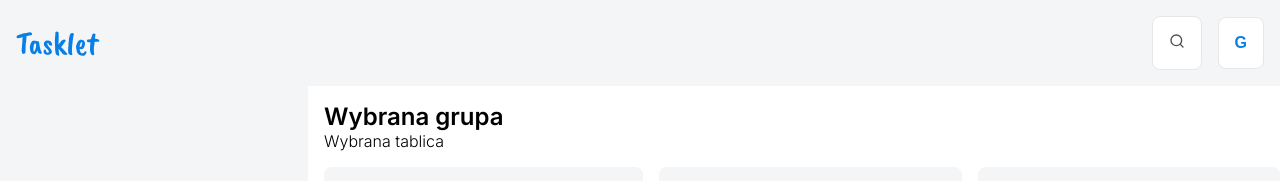
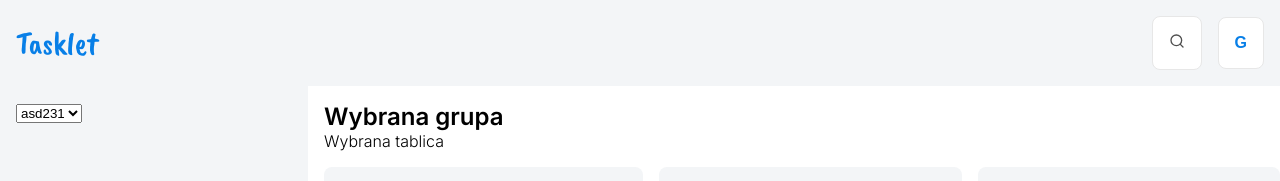
Before and after one commit to Trybuu/tasklet, a React (Vite) app: page / in a window 1280 px wide. Shown: the top 181 px of the page. Built offline with nearby package versions, Linux system fonts and the light colour scheme.

Commit message:
side bar active group prop

```diff
--- a/src/App.tsx
+++ b/src/App.tsx
@@ -2,6 +2,7 @@ import styled from 'styled-components'
 import Header from './components/Header/Header'
 import { Sidebar } from './components/Sidebar'
 import { Board } from './components/Board'
+import { useState } from 'react'
 
 const Main = styled.main`
   display: grid;
@@ -12,11 +13,63 @@ const Main = styled.main`
   width: 100vw;
 `
 
+export interface Task {
+  id: string
+  title: string
+  description: string
+  icon: string
+  status: 'planned' | 'in-progress' | 'completed'
+  priority: 'niski' | 'normalny' | 'wysoki'
+  createdAt: number
+}
+
+interface Board {
+  boardId: string
+  boardName: string
+  boardIcon: string
+  tasks: Task[]
+}
+
+interface Group {
+  groupId: string
+  groupName: string
+  groupIcon: string
+  boards: Board[]
+}
+
+const data: Group[] = [
+  {
+    groupId: 'asd231',
+    groupName: 'Przyjęcie urodzinowe',
+    groupIcon: '🎉',
+    boards: [
+      {
+        boardId: 'asfdu2390',
+        boardName: 'Plan dzienny',
+        boardIcon: '✅',
+        tasks: [
+          {
+            id: 'asodjbfiasd7yf9238',
+            title: 'Wynieść śmieci',
+            description: 'Żona mi każe...',
+            icon: '🚮',
+            status: 'planned',
+            priority: 'niski',
+            createdAt: new Date().getTime(),
+          },
+        ],
+      },
+    ],
+  },
+]
+
 const App: React.FC = () => {
+  const [activeGroup, setActiveGroup] = useState<string>('asd231')
+
   return (
     <Main>
       <Header />
-      <Sidebar />
+      <Sidebar activeGroup={activeGroup} />
       <Board />
     </Main>
   )
--- a/src/components/Board/Board.tsx
+++ b/src/components/Board/Board.tsx
@@ -7,7 +7,7 @@ const StyledBoard = styled.section`
 `
 
 export interface Task {
-  id: number
+  id: string
   title: string
   description: string
   icon: string
@@ -18,7 +18,7 @@ export interface Task {
 
 const tasks: Task[] = [
   {
-    id: 0,
+    id: 'adshaosdf',
     title: 'Wynieść śmieci',
     description: 'Żona mi każe...',
     icon: '🚮',
@@ -27,7 +27,7 @@ const tasks: Task[] = [
     createdAt: new Date().getTime(),
   },
   {
-    id: 1,
+    id: 'asdgaeyfhqwuehdfcv',
     title:
       'Nakarmić psa, który dużo sra no ale co, trzeba zrobić nie ma innej możliwości',
     description:
@@ -38,7 +38,7 @@ const tasks: Task[] = [
     createdAt: new Date().getTime(),
   },
   {
-    id: 2,
+    id: 'hadsb8q43grhasd',
     title: 'Nadmuchać balony na imprezę',
     description: 'Dziś moje urodziny!',
     icon: '🎈',
@@ -47,53 +47,13 @@ const tasks: Task[] = [
     createdAt: new Date().getTime(),
   },
   {
-    id: 3,
+    id: 'khsdv87q34ghb',
     title: 'Nauczyć się 10 angielskich słówek',
     description: 'Angielski trzeba znać',
     icon: '📕',
     status: 'completed',
     priority: 'wysoki',
     createdAt: new Date().getTime(),
-  },
-]
-
-interface Board {
-  boardId: string
-  boardName: string
-  boardIcon: string
-  tasks: Task[]
-}
-
-interface Group {
-  groupId: string
-  groupName: string
-  groupIcon: string
-  boards: Board[]
-}
-
-const data: Group[] = [
-  {
-    groupId: 'asd231',
-    groupName: 'Przyjęcie urodzinowe',
-    groupIcon: '🎉',
-    boards: [
-      {
-        boardId: 'asfdu2390',
-        boardName: 'Plan dzienny',
-        boardIcon: '✅',
-        tasks: [
-          {
-            id: 0,
-            title: 'Wynieść śmieci',
-            description: 'Żona mi każe...',
-            icon: '🚮',
-            status: 'planned',
-            priority: 'niski',
-            createdAt: new Date().getTime(),
-          },
-        ],
-      },
-    ],
   },
 ]
 
--- a/src/components/Sidebar/Sidebar.tsx
+++ b/src/components/Sidebar/Sidebar.tsx
@@ -6,8 +6,18 @@ const StyledSidebar = styled.nav`
   background: ${({ theme }) => theme.colors.primary};
 `
 
-const Sidebar: React.FC = () => {
-  return <StyledSidebar></StyledSidebar>
+interface SidebarProps {
+  activeGroup: string
+}
+
+const Sidebar: React.FC<SidebarProps> = ({ activeGroup }) => {
+  return (
+    <StyledSidebar>
+      <select>
+        <option value={activeGroup}>{activeGroup}</option>
+      </select>
+    </StyledSidebar>
+  )
 }
 
 export { Sidebar }
```
